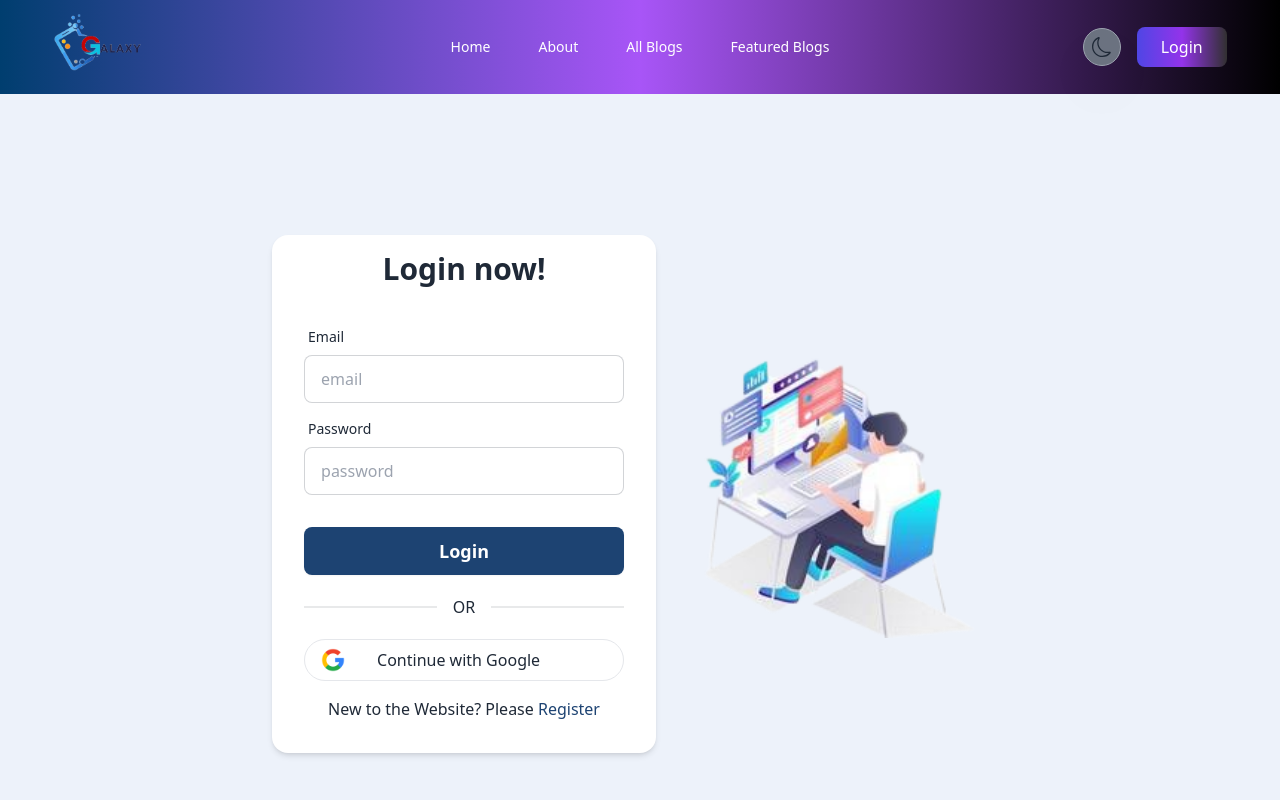
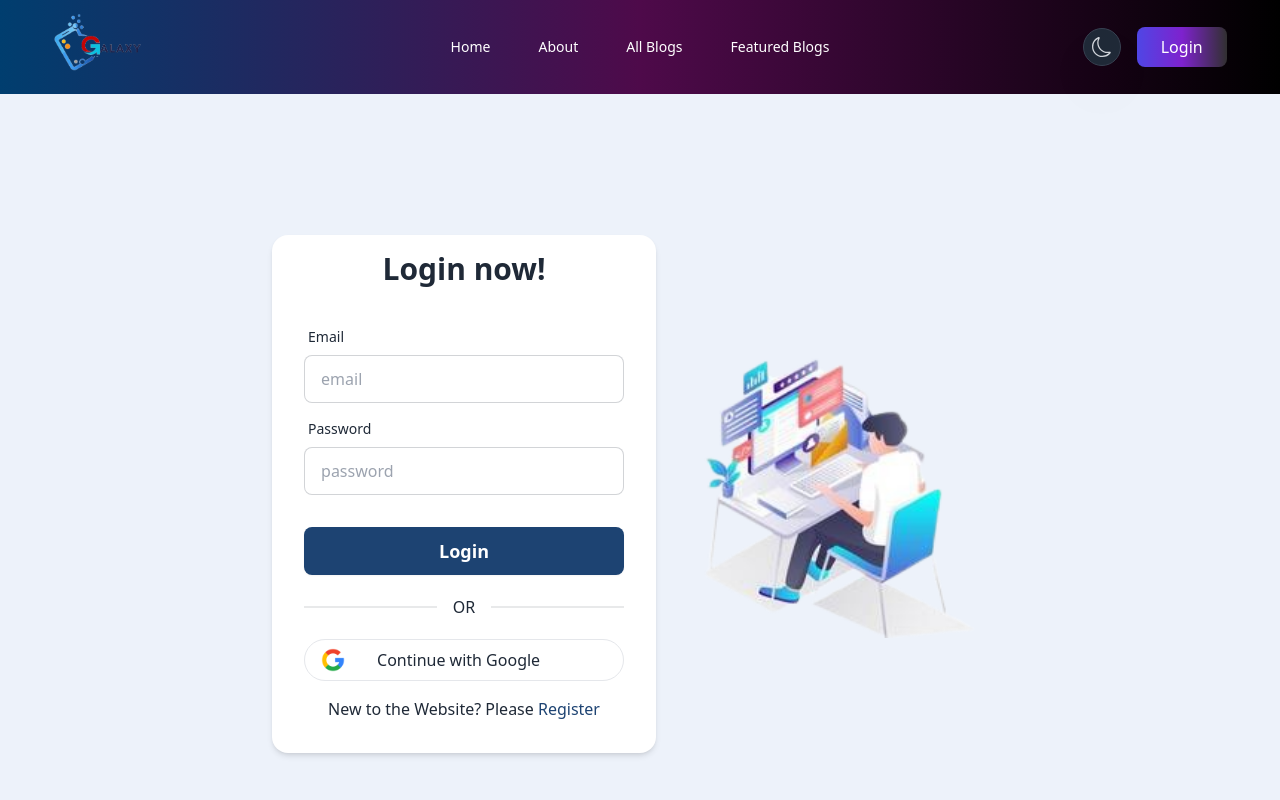
Before and after one commit to wptasmina/blogging-client-site, a React (Vite) app: page /login in a window 1280 px wide. Shown: the top 800 px of the page. Built offline with nearby package versions, Linux system fonts and the light colour scheme; no server answers.

Commit message:
fix this all code

```diff
--- a/src/component/Navbar.jsx
+++ b/src/component/Navbar.jsx
@@ -36,7 +36,7 @@ export default function Navbar() {
   };
 
   return (
-    <div className="sticky top-0 z-50 w-full bg-gradient-to-r from-[#003E6F] via-purple-500 to-black backdrop:blur-lg">
+    <div className="sticky top-0 z-50 w-full bg-gradient-to-r from-[#003E6F] via-[#4E0A4A] to-black backdrop:blur-lg">
       <div className="navbar p-0 w-11/12 mx-auto">
         <div className="navbar-start p-0">
           <div className="dropdown  ">
@@ -125,7 +125,7 @@ export default function Navbar() {
           {/* Dark Mode Toggle Button */}
         <button
           onClick={toggleTheme}
-          className="mr-4 text-xl bg-gray-500 dark:text-gray-400 p-2 rounded-full border border-gray-400 dark:border-black shadow-2xl"
+          className="mr-4 text-xl bg-gray-800 text-gray-300 p-2 rounded-full border border-gray-700 dark:border-black shadow-2xl"
         >
           {theme === "light" ? <BsMoon /> : <BsSun className="text-white" />}
         </button>
@@ -167,7 +167,7 @@ export default function Navbar() {
           ) : (
             <NavLink
               to="/login"
-              className=" px-6 py-2 rounded-lg bg-gradient-to-r from-indigo-600 via-purple-600
+              className=" px-6 py-2 rounded-lg bg-gradient-to-r from-indigo-600 via-purple-700
                to-[#313030] duration-300 hover:bg-indigo-500 text-white border-none"
             >
               Login
--- a/src/component/Newsletter.jsx
+++ b/src/component/Newsletter.jsx
@@ -16,7 +16,7 @@ const Newsletter = () => {
   };
 
   return (
-    <section className="bg-bannerImg object-cover bg-top w-full py-20 flex flex-col items-center justify-center mb-10 ">
+    <section className="bg-bannerImg object-cover bg-bottom w-full py-20 flex flex-col items-center justify-center mb-10 ">
       <h2 className="text-xl text-white md:text-3xl font-bold mb-8">Subscribe to Our Newsletter</h2>
       <form
         onSubmit={handleSubmit}
--- a/tailwind.config.js
+++ b/tailwind.config.js
@@ -11,7 +11,7 @@ export default {
         'Roboto': ['"Roboto Condensed", serif']
       },
       backgroundImage: {
-        bannerImg:  "url('/banner.png')",
+        bannerImg:  "url('/blog-1.png')",
         blogImg:  "url('/blog-1.png')",
       },
     },
```
